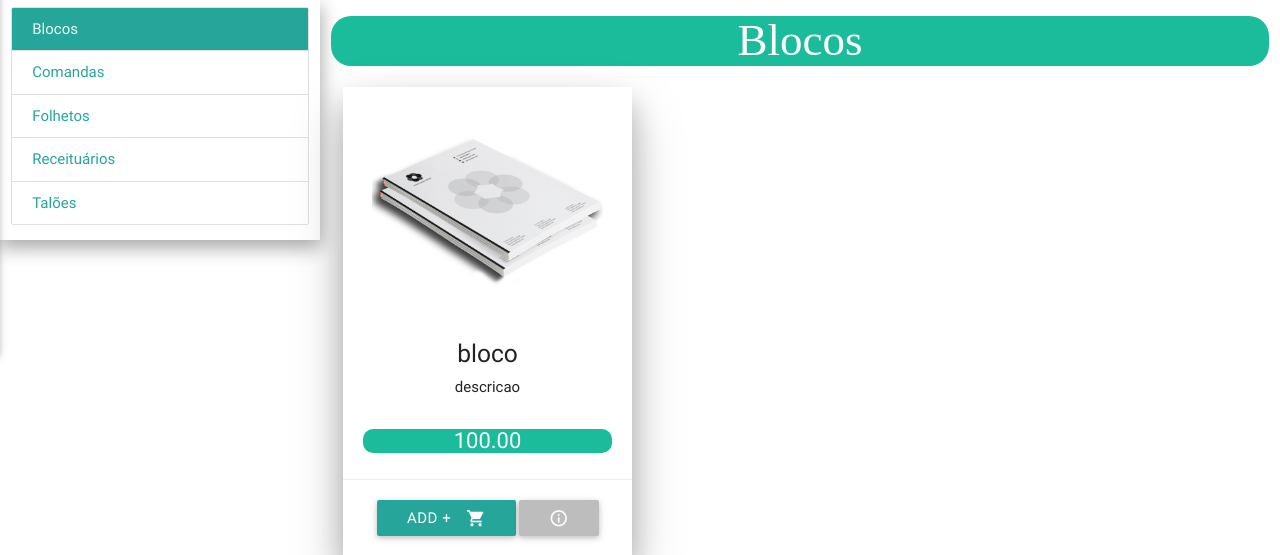
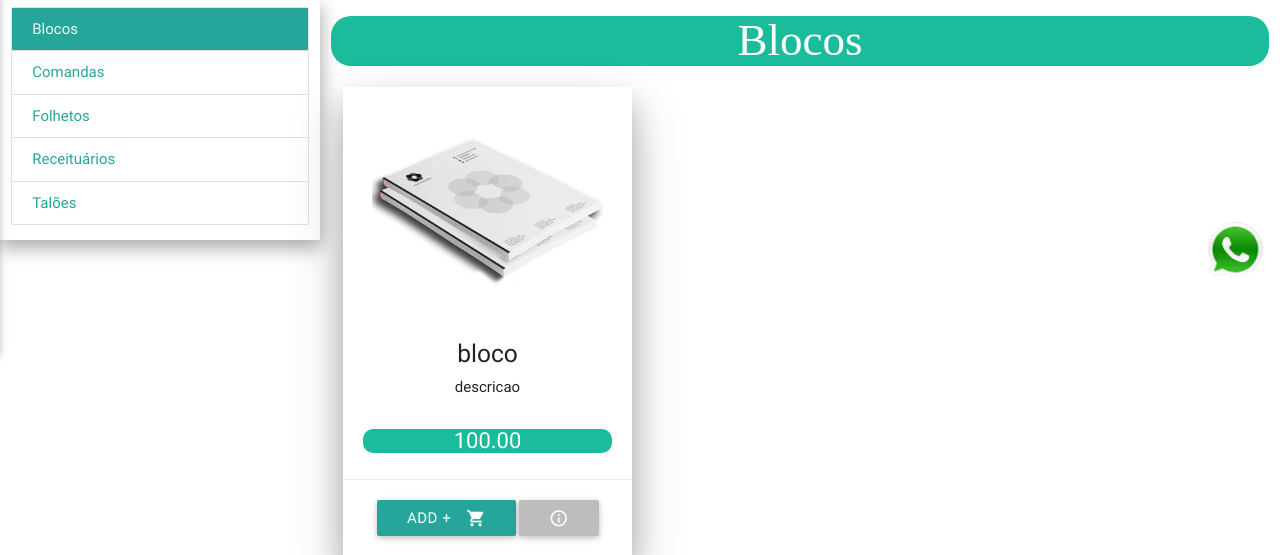
Before and after one commit to RGomes97/E-commerce, a PHP site: page / in a window 1280 px wide. Shown: the part 505-1060 px from the top of the page. Run offline with PHP 8.4, Linux system fonts and the light colour scheme; data comes from the database, SQL or seed files in the repository; data that the repository does not hold is empty; some libraries are stand-ins or nearby versions.

Commit message:
inclusao widget whatsapp

```diff
--- a/css/style.css
+++ b/css/style.css
@@ -62,3 +62,18 @@ table.striped > tbody > tr:nth-child(odd) {
 	border: 2px solid white;
 	border-radius: 30%;
 }
+
+.widget{
+	width: 70px;
+    height: 70px;
+    position: fixed;
+    right: 10px;
+    bottom: 10px;
+    background-color: transparent;
+    border-radius: 100%;
+    background-image: url(../img/whatsapp.png);
+    background-size: 60px 60px;
+    background-position: center;
+    background-repeat: no-repeat;
+    cursor: pointer;
+}
--- a/index.php
+++ b/index.php
@@ -20,4 +20,6 @@
 <?php
 	require_once "footer.php";
 ?>
+<a class="widget" href="https://wa.me/5511996841206?text=Oi, estava navegando no site e queria um orçamento" target="_blank">
+</a>
 </html>
```
Also changed, not shown: img/whatsapp.png (added).
